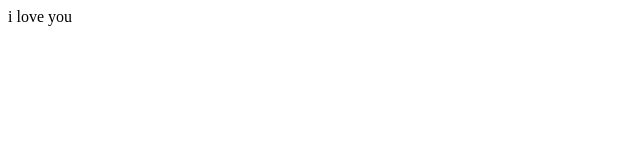
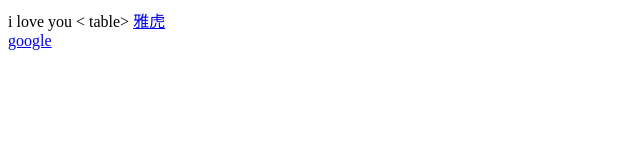
Before and after one commit to 1220happy/1220happy.github.io, a plain HTML site: page index.html in a window 1280 px wide. Shown: the whole page, without its empty margins (0-640 px from the left). Drawn offline with Linux system fonts and the light colour scheme.

Commit message:
Add files via upload

```diff
--- a/index.html
+++ b/index.html
@@ -1 +1,5 @@
 i love you
+ < table>
+  <a href=http://www.yahoo.com> 雅虎 </a><br>
+  <a href=http://www.google.com> google </a>
+ </table>
```
